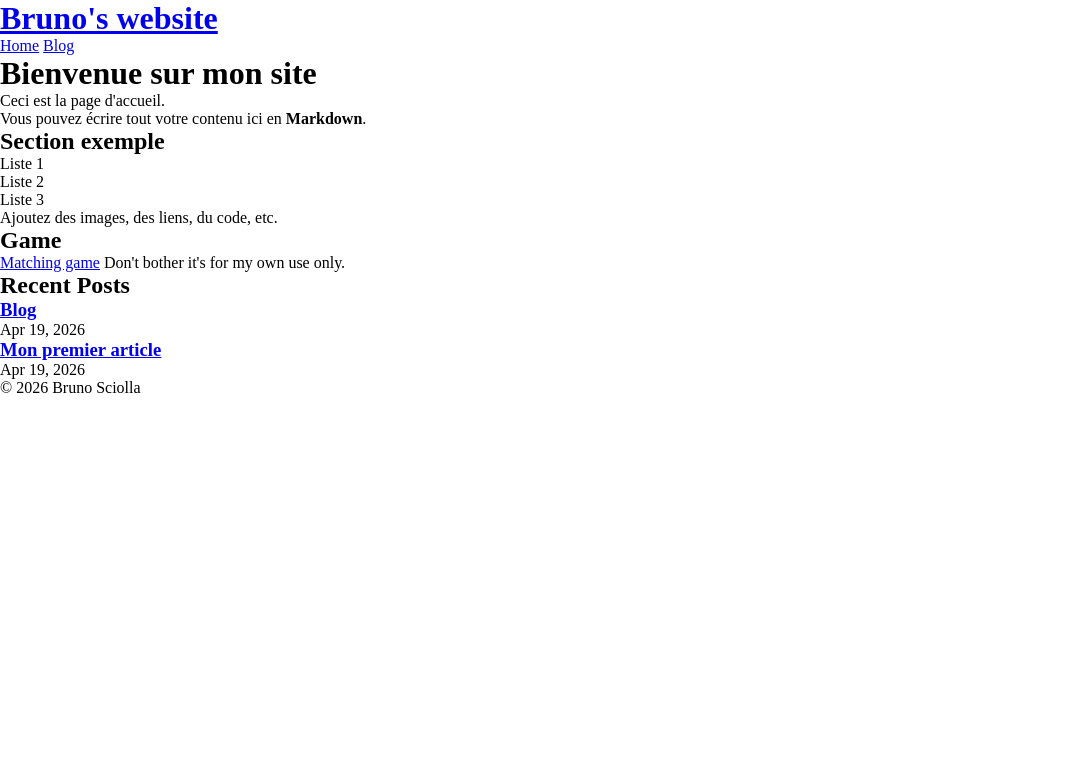
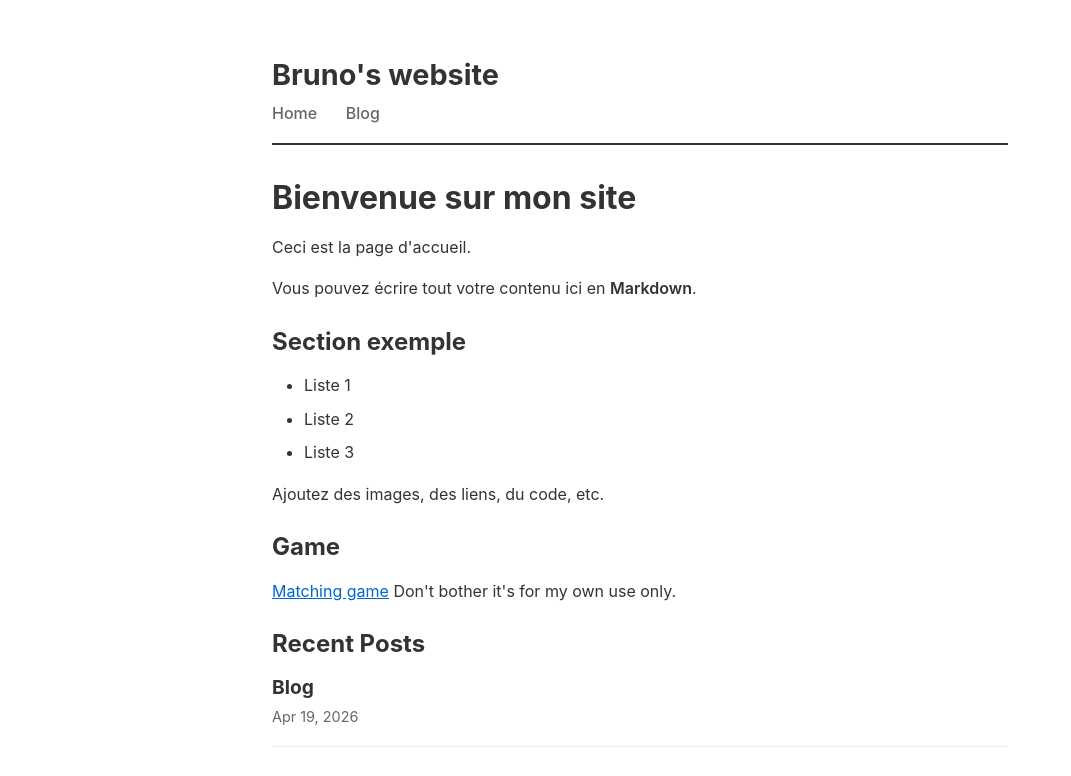
Before and after one commit to bsciolla/bsciolla.github.io, an Eleventy site: page index.njk in a window 1280 px wide. Shown: the top 776 px of the page, without its empty margins (0-1071 px from the left). Built offline with nearby package versions, Linux system fonts and the light colour scheme; Eleventy itself is replaced by a stand-in of ours; files that its build step writes are made by us from their sources.

Commit message:
push pipeline

```diff
--- a/_includes/index.css
+++ b/_includes/index.css
@@ -3,11 +3,95 @@
     padding: 0;
     box-sizing: border-box;
 }
-#canvas1 {
-    position: absolute;
-    top: 0;
-    left: 0;
-    width: 100%;
-    height: 100%;
-    background: blue;
+body {
+    font-family: -apple-system, BlinkMacSystemFont, "Segoe UI", Roboto, sans-serif;
+    line-height: 1.6;
+    max-width: 800px;
+    margin: 0 auto;
+    padding: 2rem;
+    color: #333;
+    background: #fff;
 }
+header {
+    margin-bottom: 2rem;
+    padding-bottom: 1rem;
+    border-bottom: 2px solid #333;
+}
+header h1 {
+    margin-bottom: 0.5rem;
+    font-size: 1.8rem;
+}
+header h1 a {
+    text-decoration: none;
+    color: #333;
+}
+nav {
+    margin-top: 0.5rem;
+}
+nav a {
+    margin-right: 1.5rem;
+    color: #666;
+    text-decoration: none;
+    font-weight: 500;
+}
+nav a:hover {
+    color: #000;
+}
+main {
+    margin-bottom: 2rem;
+}
+footer {
+    margin-top: 3rem;
+    padding-top: 1rem;
+    border-top: 1px solid #ddd;
+    color: #666;
+    font-size: 0.9rem;
+}
+a {
+    color: #0066cc;
+}
+a:hover {
+    text-decoration: underline;
+}
+h1, h2, h3 {
+    margin: 1.5rem 0 1rem;
+    line-height: 1.3;
+}
+h1 { font-size: 2rem; }
+h2 { font-size: 1.5rem; }
+h3 { font-size: 1.2rem; }
+p {
+    margin-bottom: 1rem;
+}
+ul, ol {
+    margin: 1rem 0;
+    padding-left: 2rem;
+}
+li {
+    margin-bottom: 0.5rem;
+}
+article {
+    margin-bottom: 2rem;
+}
+time {
+    color: #666;
+    font-size: 0.9rem;
+}
+.post-preview {
+    margin-bottom: 2rem;
+    padding-bottom: 1rem;
+    border-bottom: 1px solid #eee;
+}
+.post-preview h3 {
+    margin: 0 0 0.25rem;
+}
+.post-preview a {
+    text-decoration: none;
+    color: #333;
+}
+.post-preview a:hover {
+    color: #0066cc;
+}
+strong {
+    font-weight: 600;
+}
```
